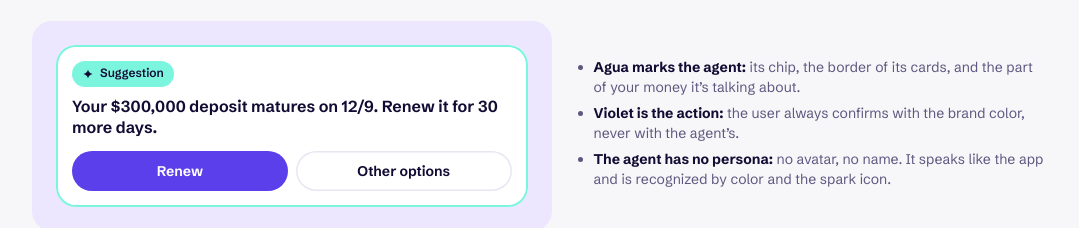
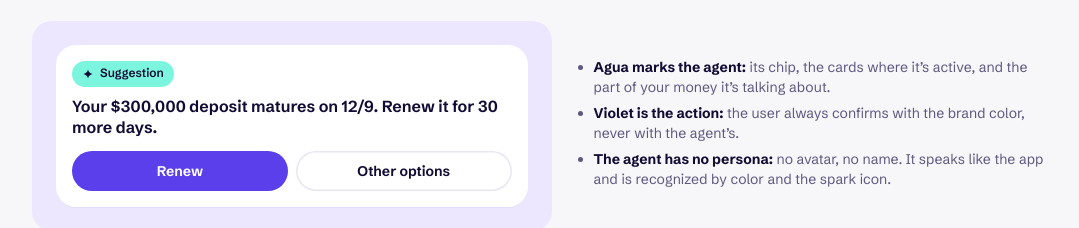
Before and after one commit to lalapicoroso/lalapicoroso.github.io, a plain HTML site: page assets/plazo-fijo/design-system.html in a window 1280 px wide. Shown: the part 572-800 px from the top of the page, without its empty margins (100-1179 px from the left). Drawn offline with Linux system fonts and the light colour scheme.

Commit message:
Plazo fijo DS: agua marks the cards where the agent is active

```diff
--- a/assets/plazo-fijo/design-system.html
+++ b/assets/plazo-fijo/design-system.html
@@ -190,8 +190,8 @@ h3{font:650 15px/1.3 var(--font);margin:28px 0 12px}
 <p>The building blocks of a proof of concept for one of Argentina’s largest banks: an agent that suggests how much money to set aside and for how long, inside the bank’s existing app. Everything on this page runs on the same code as the prototype.</p></div>
 
 <section><h2>The agent color</h2><p class="intro">One rule holds the system together. Agua is reserved for the agent: if something is agua, the agent is saying or suggesting it.</p>
-<div class="rule"><div class="board board--tint"><div class="card card--agent"><div class="row"><span class="chip chip--agent">ICONSPARK Suggestion</span></div><p class="t-headline" style="margin-top:10px">Your $300,000 deposit matures on 12/9. Renew it for 30 more days.</p><div class="row" style="gap:8px;margin-top:12px"><button class="btn btn--primary btn--s">Renew</button><button class="btn btn--secondary btn--s">Other options</button></div></div></div>
-<ul><li><b>Agua marks the agent:</b> its chip, the border of its cards, and the part of your money it’s talking about.</li><li><b>Violet is the action:</b> the user always confirms with the brand color, never with the agent’s.</li><li><b>The agent has no persona:</b> no avatar, no name. It speaks like the app and is recognized by color and the spark icon.</li></ul></div>
+<div class="rule"><div class="board board--tint"><div class="card"><div class="row"><span class="chip chip--agent">ICONSPARK Suggestion</span></div><p class="t-headline" style="margin-top:10px">Your $300,000 deposit matures on 12/9. Renew it for 30 more days.</p><div class="row" style="gap:8px;margin-top:12px"><button class="btn btn--primary btn--s">Renew</button><button class="btn btn--secondary btn--s">Other options</button></div></div></div>
+<ul><li><b>Agua marks the agent:</b> its chip, the cards where it’s active, and the part of your money it’s talking about.</li><li><b>Violet is the action:</b> the user always confirms with the brand color, never with the agent’s.</li><li><b>The agent has no persona:</b> no avatar, no name. It speaks like the app and is recognized by color and the spark icon.</li></ul></div>
 </section>
 
 <section><h2>Color</h2><p class="intro">A light, slightly violet-tinted surface, a deep “night” block with a glow for what matters, one intense action color and one accent for the agent.</p>
```
Also changed, not shown: plazo-fijo.html (+1 -1 lines), assets/plazo-fijo/ds-agent-v2.webp (added), assets/plazo-fijo/ds-agent.webp (deleted).
